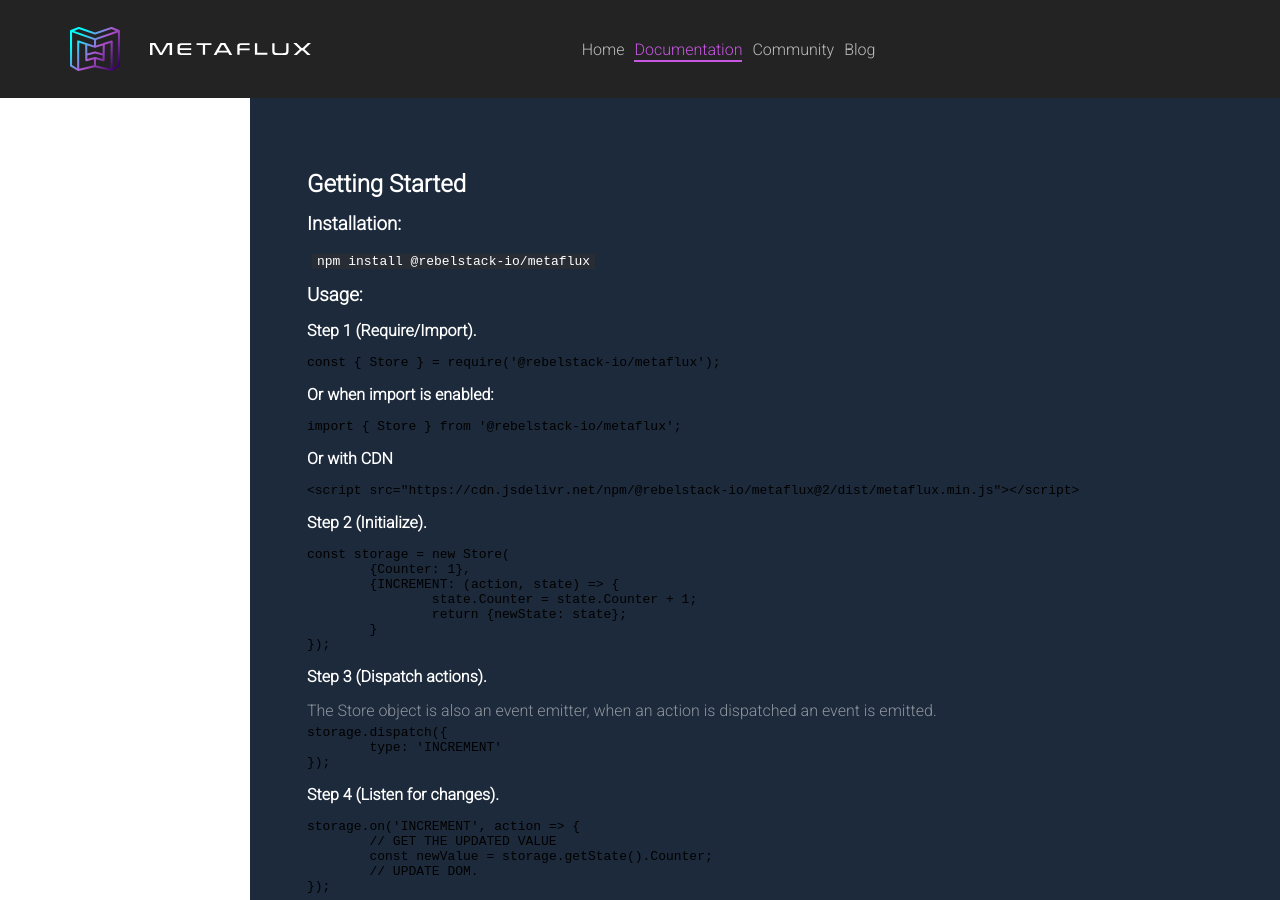
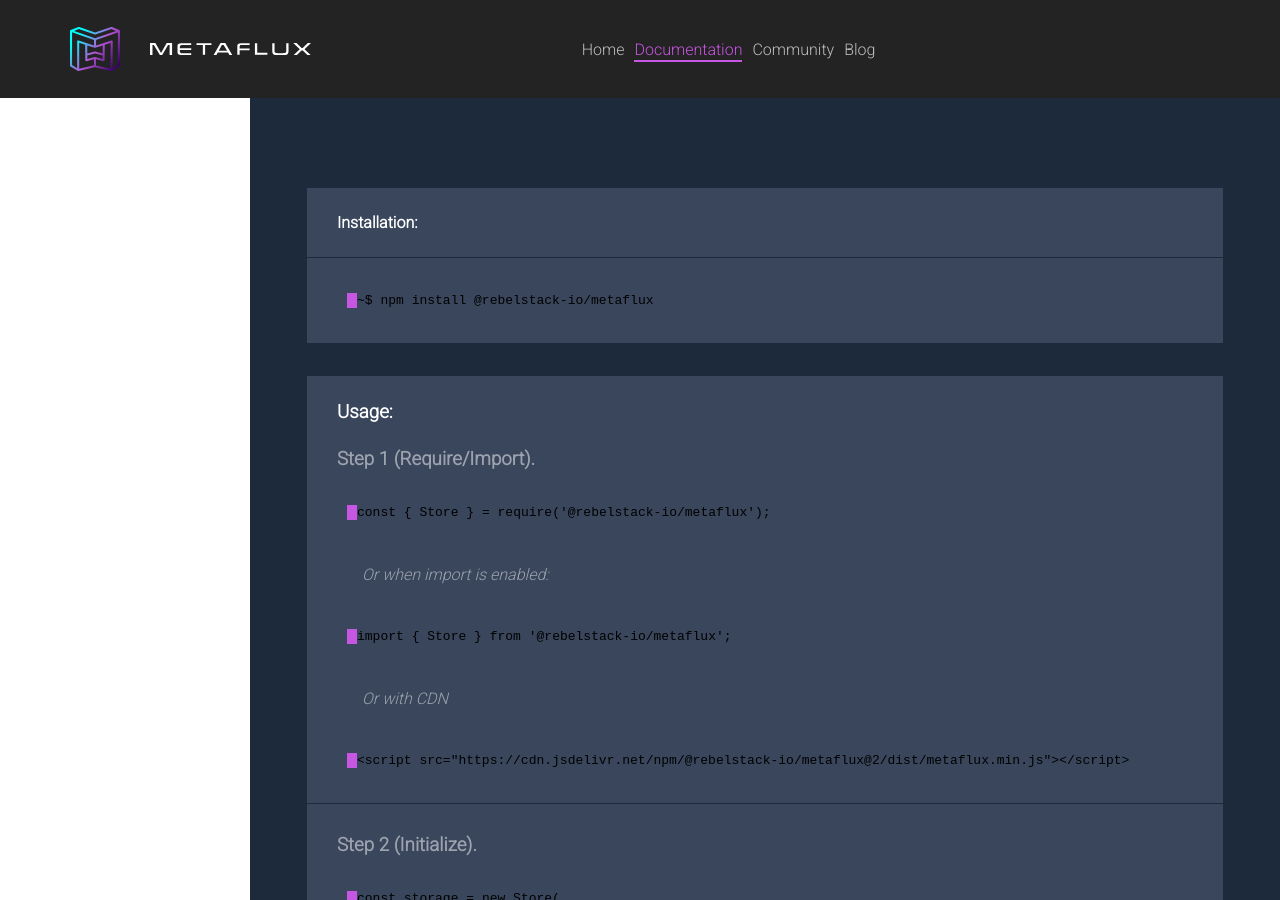
Before and after one commit to rebelstackio/metaflux, a Jekyll site: the page built from docs/docs/getting_started.md, in a window 1280 px wide and 900 px high. Built offline with Jekyll 4.4.1, drawn with Linux system fonts in a browser that asks for light colours; a script that is not in the unit is left out; some of the changed text lies outside the part shown.

Commit message:
add helper divs to markdown documentation, update colors from higligth

````diff
--- a/docs/_sass/docstrap.scss
+++ b/docs/_sass/docstrap.scss
@@ -29,6 +29,7 @@ $header-color: #232323;
 $code-string: #0de3e5;
 $code-bg: #2a3749;
 $code-obj: #df3c4e;
+$code-bool: #364ede;
 /*---------------------*/
 $dark-color: #333333;
 $custom-blue: #00a4df;
@@ -90,5 +91,6 @@ $custom-red: #f56954;
 @import
   "docstrap/base",
   "docstrap/theme_color.scss",
-  "docstrap/sidebar.scss"
+  "docstrap/sidebar.scss",
+  "docstrap/docs.scss"
 ;
--- a/docs/_sass/docstrap/base.scss
+++ b/docs/_sass/docstrap/base.scss
@@ -288,81 +288,3 @@ pretty-menu-item {
 pretty-menu::after {
 	position: absolute;
 }
-/*-------------------- DOCS CONTENT ------------------*/
-.md-content {
-	margin-left: 250px;
-	margin-top: 98px;
-	padding: 57px;
-	background: $dark-grey;
-	& ul {
-		padding-left: 20px;
-	}
-	&.no-menu {
-		margin-left: 0;
-	}
-	& a {
-		color: rgba($color:$fuchsia, $alpha: .5);
-	}
-	& .doc-block {
-		background-color: $grey-blue;
-		display: grid;
-		align-items: center;
-		margin-top: 33px;
-		> h4 {
-			padding: 25px 30px;
-			margin: 0;
-			border-bottom: 1px solid $dark-grey;
-		}
-		> .highlighter-rouge {
-			padding: 30px 50px;
-			& .highlight {
-				position: relative;
-				&::before {
-					content: '';
-					position: absolute;
-					background-color: $fuchsia;
-					top: 0;
-					bottom: 0;
-					width: 10px;
-					left: -10px;
-				}
-			}
-		}
-	}
-	& .doc-text-wrapper {
-		padding-left: 57px;
-		text-align: justify;
-	}
-}
-
-.article-date {
-	padding: 10px 15px;
-	color: #666;
-	font-style: italic;
-}
-
-main.page-content {
-	position: relative;
-}
-
-code.highlighter-rouge {
-	padding: 0 5px;
-	background-color: #282c34;
-	margin: 5px;
-	color: #fff;
-}
-
-
-/* code styles */
-
-.hljs-string {
-	color: $code-string !important;
-}
-
-.hljs-attr, .hljs-number {
-	color: $code-obj !important;
-}
-
-.hljs {
-	background: $code-bg !important;
-}
--- /dev/null
+++ b/docs/_sass/docstrap/docs.scss
@@ -0,0 +1,113 @@
+/*-------------------- DOCS CONTENT ------------------*/
+.md-content {
+	margin-left: 250px;
+	margin-top: 98px;
+	padding: 57px;
+	background: $dark-grey;
+	& ul {
+		padding-left: 20px;
+		color: rgba($color: #fff, $alpha: .5);
+		font-style: italic;
+		padding: 10px 72px;
+	}
+	&.no-menu {
+		margin-left: 0;
+	}
+	& a {
+		color: rgba($color:$fuchsia, $alpha: .5);
+	}
+	& .doc-block {
+		background-color: $grey-blue;
+		display: grid;
+		align-items: center;
+		margin-top: 33px;
+		> h4 {
+			padding: 25px 30px;
+			margin: 0;
+			border-bottom: 1px solid $dark-grey;
+		}
+		> h3 {
+			padding: 25px 30px;
+			margin: 0;
+		}
+		> h5 {
+			color: rgba($color: #fff, $alpha: .5) !important;
+			padding: 0px 30px;
+			margin: 0;
+			font-size: 1.17em;
+		}
+		> p {
+			padding: 0px 55px;
+			margin: 10px 0px !important;
+		}
+		& em {
+			color: rgba($color: #fff, $alpha: .5) !important;
+		}
+		> .highlighter-rouge {
+			padding: 30px 50px;
+			& .highlight {
+				position: relative;
+				&::before {
+					content: '';
+					position: absolute;
+					background-color: $fuchsia;
+					top: 0;
+					bottom: 0;
+					width: 10px;
+					left: -10px;
+				}
+			}
+		}
+	}
+	& .doc-text-wrapper {
+		padding-left: 57px;
+		text-align: justify;
+	}
+	& .break-line {
+		height: 1px;
+		background-color: $dark-grey;
+		margin-bottom: 30px;
+	}
+	& p {
+		margin: 0 !important;
+	}
+}
+
+.article-date {
+	padding: 10px 15px;
+	color: #666;
+	font-style: italic;
+}
+
+main.page-content {
+	position: relative;
+}
+
+code.highlighter-rouge {
+	padding: 0 5px;
+	background-color: #282c34;
+	margin: 5px;
+	color: #fff;
+}
+
+
+/* code styles */
+
+.hljs-string {
+	color: $code-string !important;
+	> * {
+		color: $code-string !important;
+	}
+}
+
+.hljs-attr, .hljs-number {
+	color: $code-obj !important;
+}
+
+.hljs {
+	background: $code-bg !important;
+}
+
+.hljs-literal {
+	color: #364ede !important;
+}
--- a/docs/docs/getting_started.md
+++ b/docs/docs/getting_started.md
@@ -4,57 +4,58 @@ title: Getting Started
 permalink: /docs/getting-started/
 tabindex: 1
 ---
+{::options parse_block_html="true" /}
 
-## Getting Started
-
-### Installation:
-
-`npm install @rebelstack-io/metaflux`
-
+<div class="doc-block">
+#### Installation:
+```bash
+~$ npm install @rebelstack-io/metaflux
+```
+</div>
+<div class="doc-block">
 ### Usage:
-#### Step 1 (Require/Import).
-
+##### Step 1 (Require/Import).
 ```javascript
 const { Store } = require('@rebelstack-io/metaflux');
 ```
-
-#### Or when import is enabled:
-
-
+*Or when import is enabled:*
 ```javascript
 import { Store } from '@rebelstack-io/metaflux';
 ```
-
-#### Or with CDN
+*Or with CDN*
 
 ```html
 <script src="https://cdn.jsdelivr.net/npm/@rebelstack-io/metaflux@2/dist/metaflux.min.js"></script>
 ```
+<div class="break-line"></div>
 
-#### Step 2 (Initialize).
+##### Step 2 (Initialize).
 
 
 ```javascript
 const storage = new Store(
-	{Counter: 1},
-	{INCREMENT: (action, state) => {
+	{ Counter: 1 },
+	{
+	 INCREMENT: (action, state) => {
 		state.Counter = state.Counter + 1;
 		return {newState: state};
 	}
 });
 ```
+<div class="break-line"></div>
 
-#### Step 3 (Dispatch actions).
+##### Step 3 (Dispatch actions).
 
-The Store object is also an event emitter, when an action is dispatched an event is emitted.
+*The Store object is also an event emitter, when an action is dispatched an event is emitted.*
 
 ```javascript
 storage.dispatch({
 	type: 'INCREMENT'
 });
 ```
+<div class="break-line"></div>
 
-#### Step 4 (Listen for changes).
+##### Step 4 (Listen for changes).
 
 ```javascript
 storage.on('INCREMENT', action => {
@@ -63,12 +64,16 @@ storage.on('INCREMENT', action => {
 	// UPDATE DOM.
 });
 ```
+</div>
+<div class="doc-text-wrapper">
 
 ### MetaComponents
 
-MetaComponents are WebComponents that support Metaflux's storage.
+*MetaComponents are WebComponents that support Metaflux's storage.*
+</div>
+<div class="doc-block">
 
-### Usage
+#### Usage
 
 ```javascript
 import { MetaComponent, Div, H1 } from '@rebelstack-io/metaflux';
@@ -83,10 +88,12 @@ class MyComponent extends MetaComponent {
 
 window.customElements.define('my-component', MyComponent);
 ```
+</div>
+<div class="doc-block">
 
-### Bind MetaComponents to Metaflux Storage
+#### Bind MetaComponents to Metaflux Storage
 
-Althought Storage is an event emitter by itself it is more organize to use Metaflux's handleStoreEvents method to bind itself to the actions dispatched.
+*Althought Storage is an event emitter by itself it is more organize to use Metaflux's handleStoreEvents method to bind itself to the actions dispatched.*
 
 ```javascript
 import { MetaComponent, Store } from '@rebelstack-io/metaflux';
@@ -128,12 +135,12 @@ class MyComponent extends MetaComponent {
 
 window.customElements.define('my-component', MyComponent);
 ```
+</div>
+<div class="doc-block">
 
-### Using MetaComponent inside a MetaContainer
+#### Using MetaComponent inside a MetaContainer
 
-A MetaContainer is a webcomponent with a render method that works like the MetaComponent's render method but instead you're not supposed to bind it to the storage, it doesn't have a handleStoreEvents method in order to avoid that, you can however put MetaComponents inside it.
-
-This object was tought like a not complex element where developers can import stylesheets and organize their layout.
+*A MetaContainer is a webcomponent with a render method that works like the MetaComponent's render method but instead you're not supposed to bind it to the storage, it doesn't have a handleStoreEvents method in order to avoid that, you can however put MetaComponents inside it. This object was tought like a not complex element where developers can import stylesheets and organize their layout.*
 
 ```javascript
 import { MetaContainer } from '@rebelstack-io/metaflux';
@@ -151,26 +158,31 @@ class MyContainer extends MetaContainer {
 window.customElements.define('my-container', MyContainer);
 ```
 
-The MetaContainer is also a good place to declare global variables like the storage.
+*The MetaContainer is also a good place to declare global variables like the storage.*
+</div>
+<div class="doc-text-wrapper">
 
 ### Custom Elements
-The custom elements are instances of HTMLElement which means that we have all the prototypes such as querySelector or innerText. In addition, we created an easy way to use it as you been doing in vanilla Javascript but with a better element constructor.
+*The custom elements are instances of HTMLElement which means that we have all the prototypes such as querySelector or innerText. In addition, we created an easy way to use it as you been doing in vanilla Javascript but with a better element constructor.*
+</div>
+
+<div class="doc-block">
 
 #### Chaining
-Every Custom element can be chain with other elements or it self, Notice that it will return the last element in the chain. We can also obtain the parent of the chain using baseNode method
+*Every Custom element can be chain with other elements or it self, Notice that it will return the last element in the chain. We can also obtain the parent of the chain using baseNode method*
 
 ```js
 const span = Div().Div().Span(false, 'Hello world');
 const base = span.baseNode();
 ```
 
-- the constant span:
+*the constant span:*
 
 ```html
 <span>Hello world</span>
 ```
 
-- the constant base:
+*the constant base:*
 
 ```html
 <div>
@@ -179,15 +191,16 @@ const base = span.baseNode();
 	</div>
 </div>
 ```
+</div>
+
+<div class="doc-block">
 
 #### Parameters
-All the custom elements recive 2 non-mandatory parameters (props, content).
+*All the custom elements recive 2 non-mandatory parameters (props, content).*
 - props is an object where you can define basic propperties such as onclick, className, id ... you name it, if exits the property for HTMLElement can be set in that object, also we have custom props as classList which you can pass an array of classes.
 - content can be a String, HTMLElement, Array containing any of the previous, function returnin any of the previous and Object
 
-#### Examples:
-- props
-
+##### Examples:
 ```js
 Div({
 	id: 'element',
@@ -229,9 +242,12 @@ Select(false, () => {
 	})
 })
 ```
+</div>
+
+<div class="doc-block">
 
 #### Handle Store events
-with the custom element there are two ways to listen to store events:
+*with the custom element there are two ways to listen to store events:*
 
 - onStoreEvent method (notice that all HTMLElement this method in their prototype):
 
@@ -255,6 +271,9 @@ Div({}, {
 	}
 });
 ```
+</div>
+
+<div class="doc-block">
 
 #### More Examples
 
@@ -287,6 +306,9 @@ A({href: '#metaflux'}, 'Click me');
 ```html
 <a href="#metaflux">Click me</a>
 ```
+</div>
+
+<div class="doc-block">
 
 #### Complete List of elements helpers:
 - 'H1',
@@ -321,6 +343,9 @@ A({href: '#metaflux'}, 'Click me');
 - 'A',
 - 'Section',
 - 'Video'
+</div>
+
+<div class="doc-block">
 
 #### Can i create a custom tag with the custom elements?
 - Yes you can, all the custom elements are a child of one central function HTMLElementCreator which receive the tagName and their props, the content of the element if wants to define needs to be as a property of the props parameter:
@@ -332,3 +357,4 @@ const myElement = HTMLElementCreator('my-element', {
 })
 
 ```
+</div>
````
